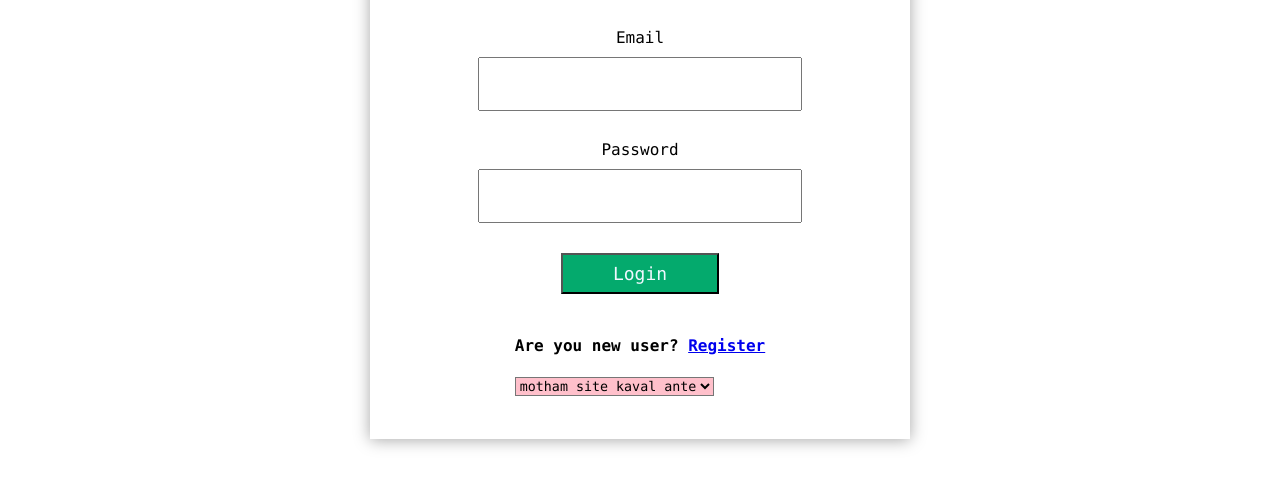
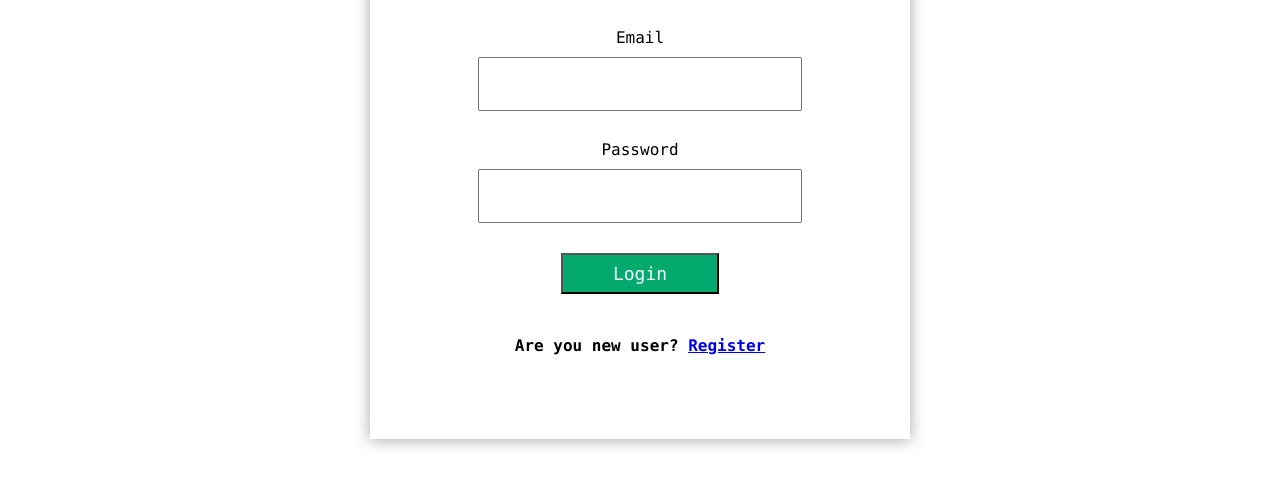
Before and after one commit to saikrishna488/basictemp.github.io, a plain HTML site: page index.html in a window 1280 px wide. Shown: the part 207-694 px from the top of the page. Drawn offline with Linux system fonts and the light colour scheme.

Commit message:
Add files via upload

```diff
--- a/index.html
+++ b/index.html
@@ -70,11 +70,6 @@
                 <input onclick="location.href='main.html';"type="button" value="Login" name="lobutton" id="loginbu" >
                 <div id="con2">
                     <h4>Are you new user? <a href="register.html">Register</a></h4>
-                    <select name="list" id="temp">
-                        <option value="motham site kaval ante">motham site kaval ante</option>
-                        <option value="">f4 nak msg cheyyali</option>
-                        <option value="">chesi adgaali</option>
-                    </select>
                 </div>
             </form>
         </div>
```
